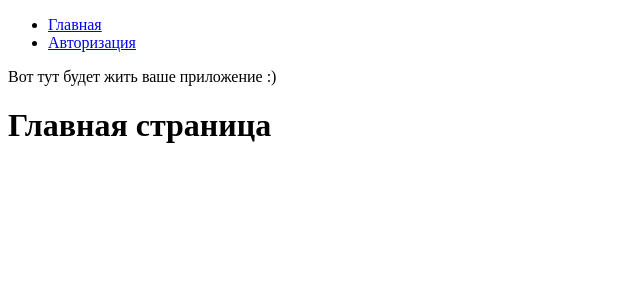
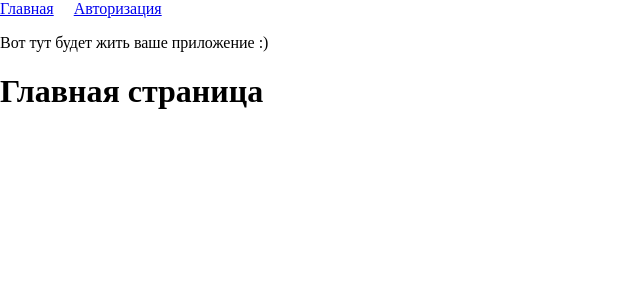
Before and after one commit to harlequin-plus/dreamteam_mf05, a React (Vite) app in the folder packages/client/: page / in a window 1280 px wide. Shown: the top 300 px of the page, without its empty margins (0-640 px from the left). Built offline with nearby package versions, Linux system fonts and the light colour scheme.

Commit message:
DRE-20 вынес Router в отдельный компонент

```diff
--- a/packages/client/src/App.css
+++ b/packages/client/src/App.css
@@ -0,0 +1,4 @@
+body {
+  margin: 0;
+  padding: 0;
+}
--- a/packages/client/src/App.tsx
+++ b/packages/client/src/App.tsx
@@ -1,9 +1,8 @@
-import { BrowserRouter as Router, Routes, Route, Link } from 'react-router-dom'
-import IndexPage from './pages/IndexPage'
-import NotFoundPage from './pages/NotFoundPage'
 import { useEffect } from 'react'
+import HeaderMenu from './components/HeaderMenu'
+import { BrowserRouter as Router } from 'react-router-dom'
+import AppRouter from './app/Router'
 import './App.css'
-import LoginPage from './pages/LoginPage'
 
 function App() {
   useEffect(() => {
@@ -20,24 +19,10 @@ function App() {
   return (
     <Router>
       <main>
-        <nav>
-          <ul>
-            <li>
-              <Link to="/">Главная</Link>
-            </li>
-            <li>
-              <Link to="/auth">Авторизация</Link>
-            </li>
-          </ul>
-        </nav>
-
+        <HeaderMenu />
         <div className="App">
           <p>Вот тут будет жить ваше приложение :)</p>
-          <Routes>
-            <Route path="/" element={<IndexPage />} />
-            <Route path="/auth" element={<LoginPage />} />
-            <Route path="*" element={<NotFoundPage />} />
-          </Routes>
+          <AppRouter />
         </div>
       </main>
     </Router>
--- /dev/null
+++ b/packages/client/src/app/Router.tsx
@@ -0,0 +1,17 @@
+import React from 'react'
+import { Routes, Route } from 'react-router-dom'
+import IndexPage from '../pages/IndexPage'
+import LoginPage from '../pages/LoginPage'
+import NotFoundPage from '../pages/NotFoundPage'
+
+const AppRouter: React.FC = () => {
+  return (
+    <Routes>
+      <Route path="/" element={<IndexPage />} />
+      <Route path="/auth" element={<LoginPage />} />
+      <Route path="*" element={<NotFoundPage />} />
+    </Routes>
+  )
+}
+
+export default AppRouter
--- /dev/null
+++ b/packages/client/src/components/HeaderMenu/index.tsx
@@ -0,0 +1,25 @@
+import { Link } from 'react-router-dom'
+
+export function HeaderMenu() {
+  return (
+    <nav>
+      <ul
+        style={{
+          listStyleType: 'none',
+          margin: 0,
+          padding: 0,
+          display: 'flex',
+          gap: '20px',
+        }}>
+        <li>
+          <Link to="/">Главная</Link>
+        </li>
+        <li>
+          <Link to="/auth">Авторизация</Link>
+        </li>
+      </ul>
+    </nav>
+  )
+}
+
+export default HeaderMenu
```
